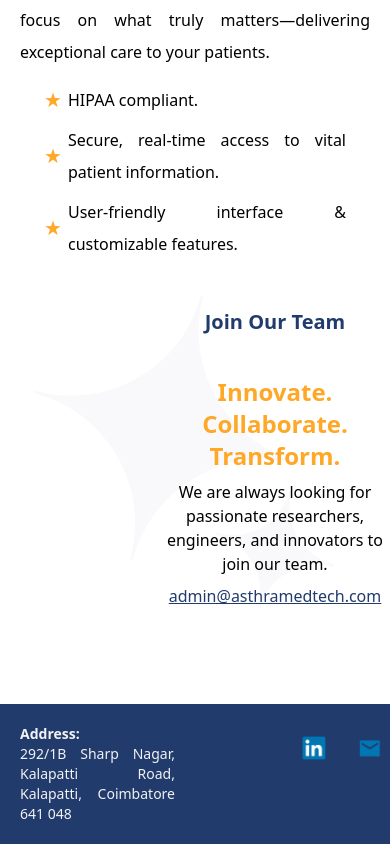
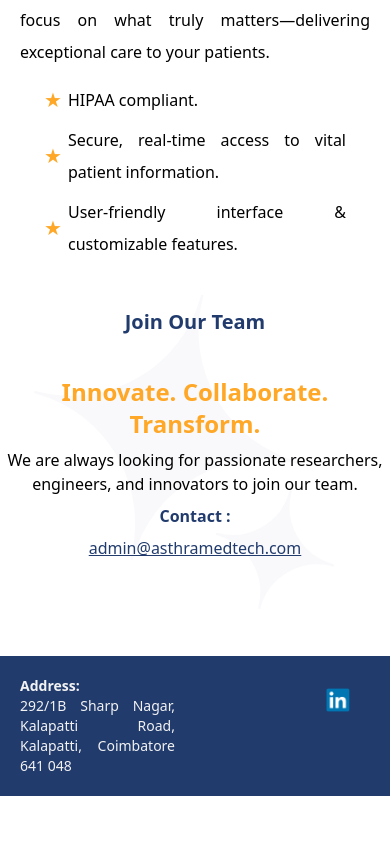
Before and after one commit to manishaac2002/asthra_landing_page, a React (Vite) app: page / in a window 390 px wide. Shown: the part 4079-4923 px from the top of the page. After the commit the page ends 4875 px from the top, so only its background shows below. Built offline with nearby package versions, Linux system fonts and the light colour scheme.

Commit message:
completed responsive for all pages.

```diff
--- a/src/components/Career.jsx
+++ b/src/components/Career.jsx
@@ -3,24 +3,25 @@ import { Stars } from "../Icons/AsthraPattern";
 const Career = () => {
   return (
     <div>
-      <div id="careers" className="absolute sm:left-50 md:left-50 lg:left-60 xl:left-200 -z-50 opacity-50 sm:opacity-75 md:opacity-100 w-[10rem] sm:w-[15rem] md:w-[20rem] lg:w-[25rem] xl:w-[30rem] max-w-none ">
+      <div id="careers" className="absolute sm:left-50 md:left-50 lg:left-80 xl:left-130 2xl:left-270 -z-50 opacity-50 sm:opacity-75 md:opacity-100 w-[10rem] sm:w-[15rem] md:w-[20rem] lg:w-[25rem] xl:w-[30rem] max-w-none ">
         <Stars />
       </div>
 
       <div>
-        <p className="text-[#213B6D] text-xl ml-40 md:ml-0 md:text-4xl font-bold text-center pt-12 md:pt-28">
+        <p className="text-[#213B6D] text-xl  md:text-4xl font-bold text-center pt-12 md:pt-28">
           Join Our Team
         </p>
-        <p className="text-[#FFA726] text-2xl xl:text-3xl ml-40 md:ml-0 font-bold text-center mt-4 lg:mt-0 pt-6 md:pt-8">
+        <p className="text-[#FFA726] text-2xl xl:text-3xl font-bold text-center mt-4 lg:mt-0 pt-6 md:pt-8">
           Innovate. Collaborate. Transform.
         </p>
-        <p className="lg:text-xl text-center pt-2 ml-40 md:ml-0">
+        <p className="lg:text-xl text-center pt-2 ">
           We are always looking for passionate researchers, engineers, and
           innovators to join our team.
         </p>
+        <p className="text-center lg:text-xl pt-2 text-[#213B6D] font-bold">Contact :</p>
         <a
           href="admin@asthramedtech.com"
-          className="block text-center ml-40 md:ml-0 lg:text-xl pt-2 text-[#213B6D] underline"
+          className="block text-center lg:text-xl pt-2 text-[#213B6D] underline"
         >
           admin@asthramedtech.com
         </a>
--- a/src/components/Contact.jsx
+++ b/src/components/Contact.jsx
@@ -13,12 +13,9 @@ const Contact = () => {
             292/1B Sharp Nagar, Kalapatti Road, Kalapatti, Coimbatore 641 048
           </p>
         </div>
-        <div className="px-2 md:px-4 lg:px-6 xl:px-8 flex justify-end ">
+        <div className="px-10 flex justify-end ">
         <a className="py-8" href="https://www.linkedin.com/company/asthra-medtech/">
           <img className="ml-auto w-6 lg:w-8" src={linkedin} alt="linkedin" />
-        </a>
-        <a className="py-8 pl-8" href="https://www.linkedin.com/company/asthra-medtech/">
-          <img className="ml-auto w-6 lg:w-8 " src={mail} alt="linkedin" />
         </a>
         </div>
       </div>
--- a/src/components/Home.jsx
+++ b/src/components/Home.jsx
@@ -4,7 +4,7 @@ import armRobo from "../images/ArmRobo.webp"
 const Home = () => {
   return (
     <>
-      <div id="home" className="absolute left-4 md:left-30 lg:left-50 xl:left-80 2xl:left-180 pb-52 w-sm md:w-xl lg:w-2xl xl:w-3xl 2xl:w-4xl">
+      <div id="home" className="absolute left-4 md:left-30 lg:left-50 xl:left-100 2xl:left-200 pb-52 w-sm md:w-xl lg:w-2xl xl:w-3xl 2xl:w-4xl">
         <img src={armRobo} alt="armrobo" />
       </div>
     <div className=" pl-10 sm:pl-24 md:pl-10 lg:pl-38 xl:pl-68 mt-38 md:mt-56 lg:mt-68 xl:mt-72 mr-10 lg:mr-20 xl:mr-40 ">
```
